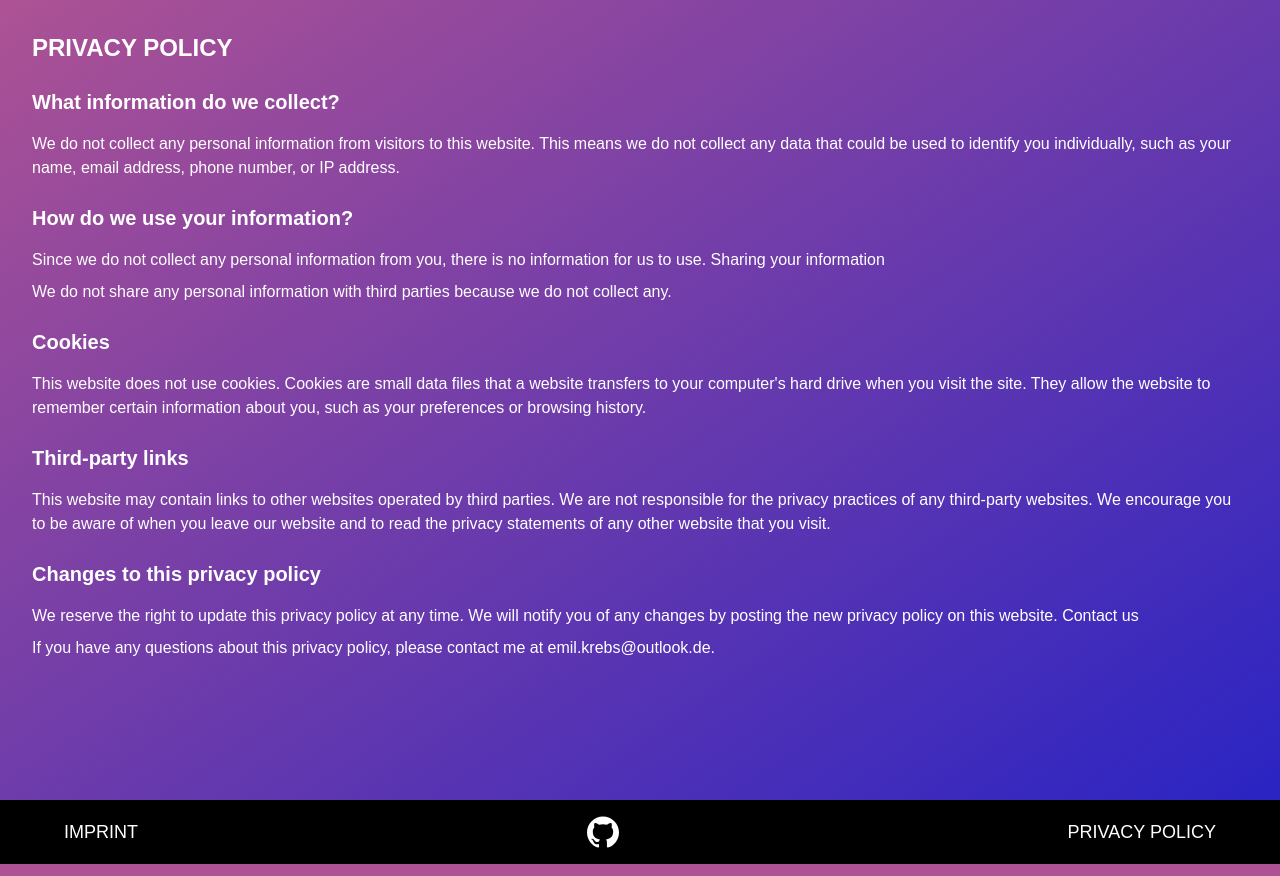
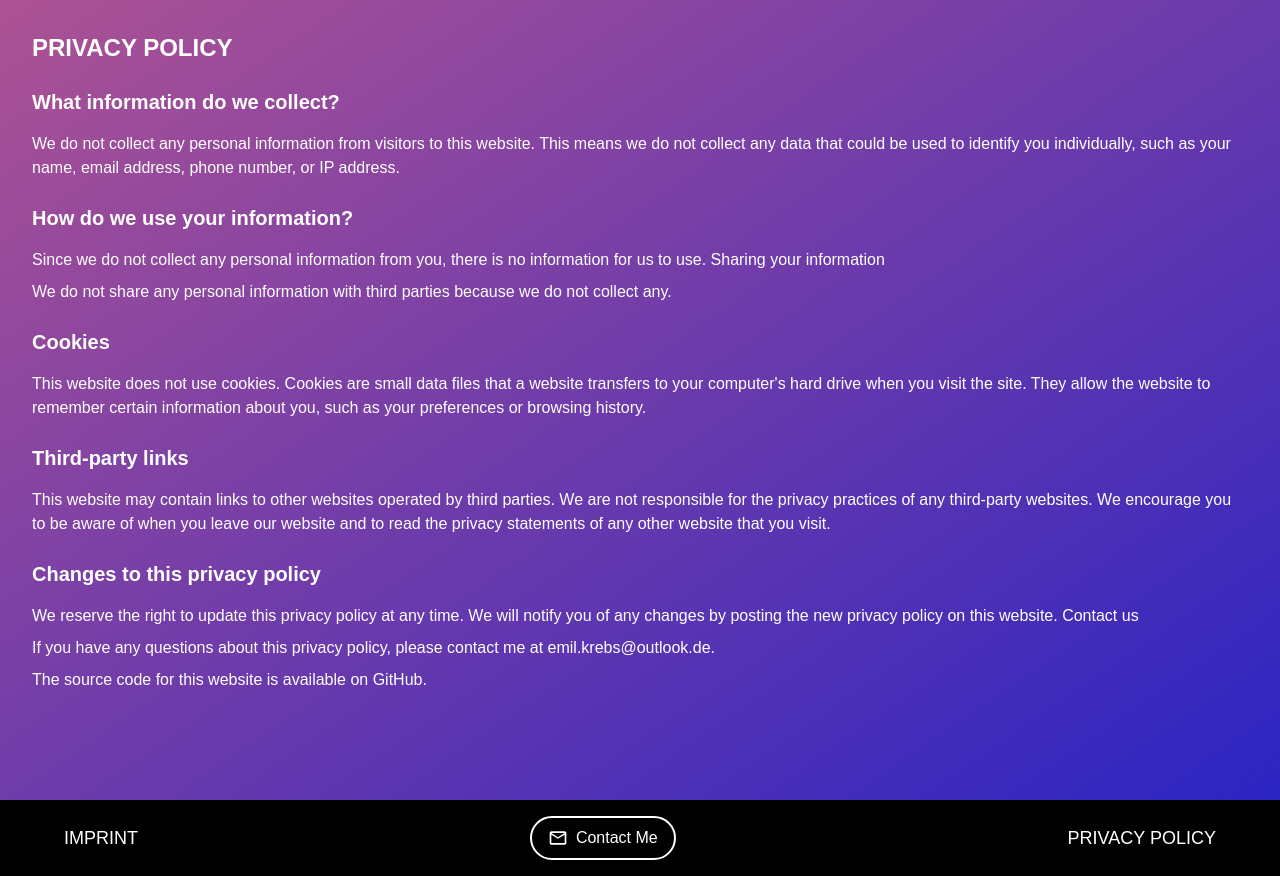
Before and after one commit to emilkrebs/emilkrebs.dev, a Next.js app: page /privacy in a window 1280 px wide. Built offline with nearby package versions, Linux system fonts and the light colour scheme.

Commit message:
added a contact button

```diff
--- /dev/null
+++ b/src/app/components/footer.tsx
@@ -0,0 +1,28 @@
+import { EMAIL_ADDRESS } from '../constants';
+import LinkButton from './link-button';
+import Image from 'next/image';
+
+export function Footer() {
+	return (
+		<footer className="flex flex-col sm:flex-row items-center justify-between w-full gap-y-4 bg-black px-16 py-4">
+			<a className="uppercase text-lg hover:underline" href="/imprint">Imprint</a>
+
+
+			{/* Contact Me Button */}
+			<LinkButton className="w-fit" href={`mailto:${EMAIL_ADDRESS}`}>
+				<div className="flex items-center gap-2">
+					<Image
+						className="filter-white"
+						src="/icons/email.svg"
+						alt="Contact Me"
+						width={20}
+						height={20}
+					/>
+					<span>Contact Me</span>
+				</div>
+			</LinkButton>
+
+			<a className="uppercase text-lg hover:underline" href="/privacy">Privacy Policy</a>
+		</footer>
+	);
+}
--- a/src/app/components/projects.tsx
+++ b/src/app/components/projects.tsx
@@ -1,5 +1,6 @@
 import Image from 'next/image';
 import LinkButton from './link-button';
+import { GITHUB_URL } from '../constants';
 
 export default function Projects() {
 	return (
@@ -39,7 +40,7 @@ export default function Projects() {
 					tags={['Langium', 'Node.js', 'TypeScript', 'React', 'Hugo']}
 				/>
 
-				<LinkButton href="https://github.com/emilkrebs?tab=repositories">View More</LinkButton>
+				<LinkButton href={`${GITHUB_URL}?tab=repositories`}>View More</LinkButton>
 			</section>
 		</div>
 
--- a/src/app/components/technologies.tsx
+++ b/src/app/components/technologies.tsx
@@ -1,6 +1,6 @@
 import Image from 'next/image';
 
-const technologies: TechnologySection[] = [
+export const technologies: TechnologySection[] = [
 	{
 		name: 'Languages',
 		technologies: [
--- /dev/null
+++ b/src/app/constants.ts
@@ -0,0 +1,5 @@
+export const EMAIL_ADDRESS = 'emil.krebs@outlook.de';
+export const PHONE_NUMBER = '+49 157 74601 701';
+
+export const LINKEDIN_URL = 'https://linkedin.com/in/emilkrebs';
+export const GITHUB_URL = 'https://github.com/emilkrebs';
--- a/src/app/imprint/page.tsx
+++ b/src/app/imprint/page.tsx
@@ -1,4 +1,5 @@
 import RenderMarkdown from '../components/markdown';
+import { EMAIL_ADDRESS } from '../constants';
 
 const markdown = `
 # Imprint
@@ -12,7 +13,7 @@ Hansastraße 70,
 24118 Kiel
 
 
-E-Mail: [emil.krebs@outlook.de](mailto:emil.krebs@outlook.de)
+E-Mail: [${EMAIL_ADDRESS}](mailto:${EMAIL_ADDRESS})
 
 ## Disclaimer
 
--- a/src/app/layout.tsx
+++ b/src/app/layout.tsx
@@ -1,36 +1,12 @@
+import { Footer } from './components/footer';
 import './globals.css';
 import { Metadata } from 'next';
-import Image from 'next/image';
 
 export const metadata: Metadata = {
 	title: 'Emil Krebs',
 	description: 'Emil Krebs Website',
 };
 
-
-function Footer() {
-	return (
-		<footer className="flex flex-col sm:flex-row items-center justify-between w-full gap-y-4 bg-black px-16 py-4">
-			<a className="uppercase text-lg hover:underline" href="/imprint">Imprint</a>
-
-			{/* GitHub */}
-			<a
-				href="https://github.com/emilkrebs/emilkrebs.dev"
-				target="_blank"
-			>
-				<Image
-					className="filter-white"
-					src="/icons/github.svg"
-					alt="GitHub"
-					width={32}
-					height={32}
-				/>
-			</a>
-
-			<a className="uppercase text-lg hover:underline" href="/privacy">Privacy Policy</a>
-		</footer>
-	);
-}
 
 export default function RootLayout({
 	children,
@@ -51,7 +27,6 @@ export default function RootLayout({
 				{children}
 
 				<Footer />
-
 			</body>
 		</html>
 	);
--- a/src/app/page.tsx
+++ b/src/app/page.tsx
@@ -2,6 +2,7 @@ import Image from 'next/image';
 import LinkButton from './components/link-button';
 import Technologies from './components/technologies';
 import Projects from './components/projects';
+import { EMAIL_ADDRESS, GITHUB_URL, LINKEDIN_URL } from './constants';
 
 export default function Home() {
 	return (
@@ -44,7 +45,7 @@ function Header() {
 				<h2 className="text-base text-center font-light w-full text-gray-200">Passionate Software Engineer</h2>
 
 				<div className="flex flex-col items-center justify-start gap-4 mt-4 h-full">
-					<LinkButton className="w-full" href="https://linkedin.com/in/emilkrebs" target="_blank">
+					<LinkButton className="w-full" href={LINKEDIN_URL} target="_blank">
 						<div className="flex items-center gap-2">
 							<Image
 								className="filter-white"
@@ -57,7 +58,7 @@ function Header() {
 						</div>
 					</LinkButton>
 
-					<LinkButton className="w-full" href="https://github.com/emilkrebs" target="_blank">
+					<LinkButton className="w-full" href={GITHUB_URL} target="_blank">
 						<div className="flex items-center gap-2">
 							<Image
 								className="filter-white"
@@ -92,8 +93,9 @@ function About() {
 					I am driven by creativity and a never-ending urge for knowledge.
 				</p>
 
+				<div className="flex flex-row w-full justify-start flex-wrap gap-2">
 					{/* Download Resume Button */}
-				<LinkButton href="/resume.pdf" download>
+					<LinkButton className="w-fit" href="/resume.pdf" download>
 						<div className="flex items-center gap-2">
 							<Image
 								className="filter-white"
@@ -105,6 +107,7 @@ function About() {
 							<span>Download Resume</span>
 						</div>
 					</LinkButton>
+				</div>
 			</section>
 		</div>
 
--- a/src/app/privacy/page.tsx
+++ b/src/app/privacy/page.tsx
@@ -28,6 +28,8 @@ We reserve the right to update this privacy policy at any time. We will notify y
 Contact us
 
 If you have any questions about this privacy policy, please contact me at [emil.krebs@outlook.de](mailto:emil.krebs@outlook.de).
+
+The source code for this website is available on [GitHub](https://github.com/emilkrebs/emilkrebs.dev).
 `;
 
 export default function PrivacyPolicy() {
```
Also changed, not shown: public/icons/email.svg (added). Lines whose indentation alone changed are shown as unchanged.
